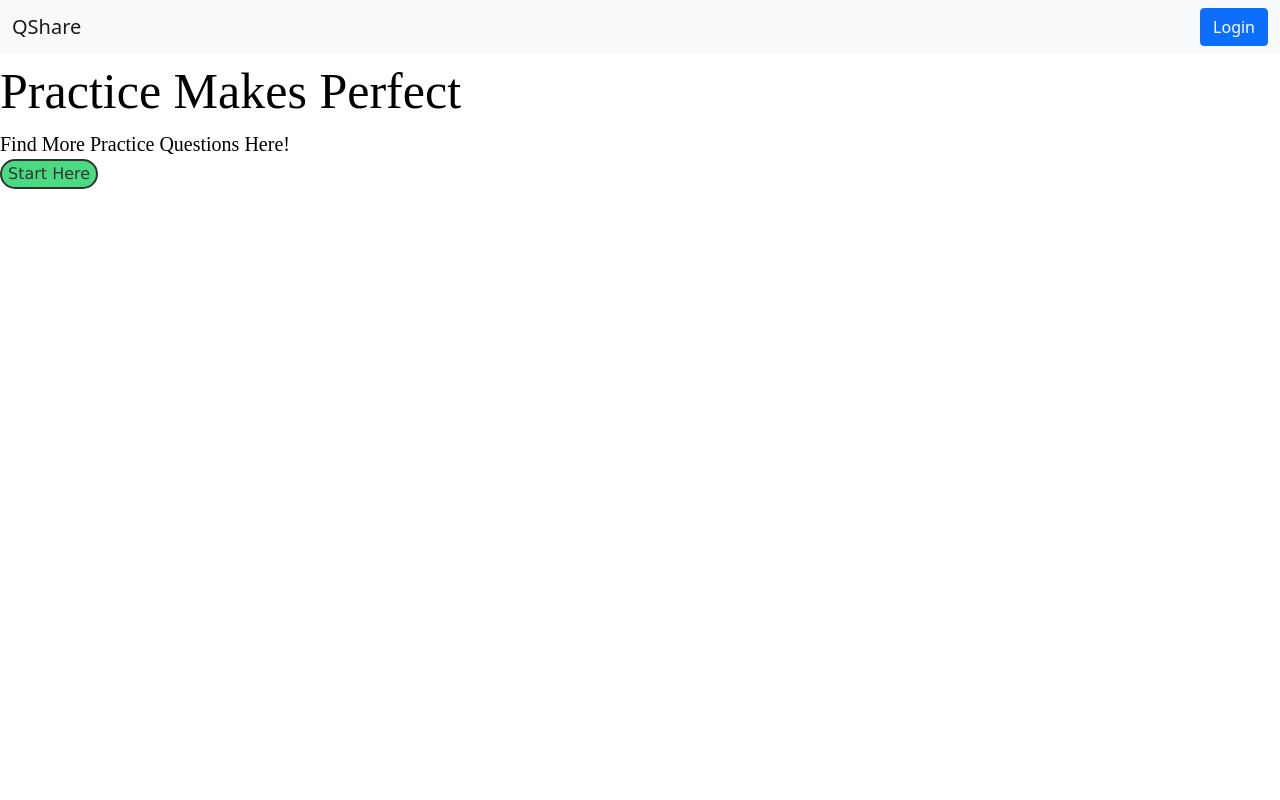
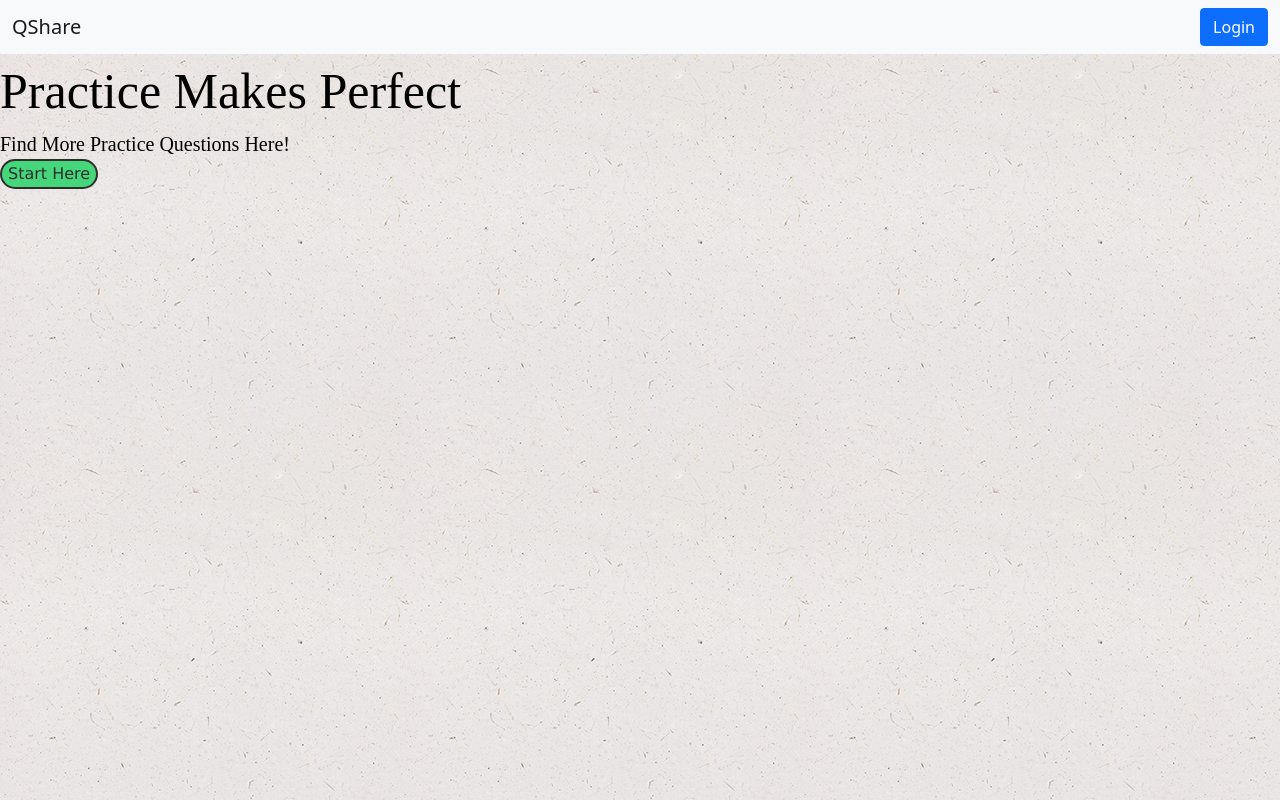
Before and after one commit to sh3ngsh3ng/Project-02-V2, a React (Create React App) app: page / in a window 1280 px wide. Built offline with nearby package versions, Linux system fonts and the light colour scheme.

Commit message:
added background for body

```diff
--- a/public/index.html
+++ b/public/index.html
@@ -26,7 +26,7 @@
     -->
     <title>React App</title>
   </head>
-  <body>
+  <body id="body">
     <noscript>You need to enable JavaScript to run this app.</noscript>
     <div id="root"></div>
     <!--
--- a/src/App.css
+++ b/src/App.css
@@ -1,3 +1,5 @@
+
+/* Landing Page */
 
 
 #start-btn {
@@ -16,7 +18,6 @@
   cursor: pointer;
 }
 
-
 .front-page-letters {
   font-family: 'Times New Roman', Times, serif;
   color: black;
--- a/src/index.css
+++ b/src/index.css
@@ -5,6 +5,7 @@ body {
     sans-serif;
   -webkit-font-smoothing: antialiased;
   -moz-osx-font-smoothing: grayscale;
+  background-image: url("background-repeat.png")
 }
 
 code {
```
Also changed, not shown: src/background-repeat.png (added).
